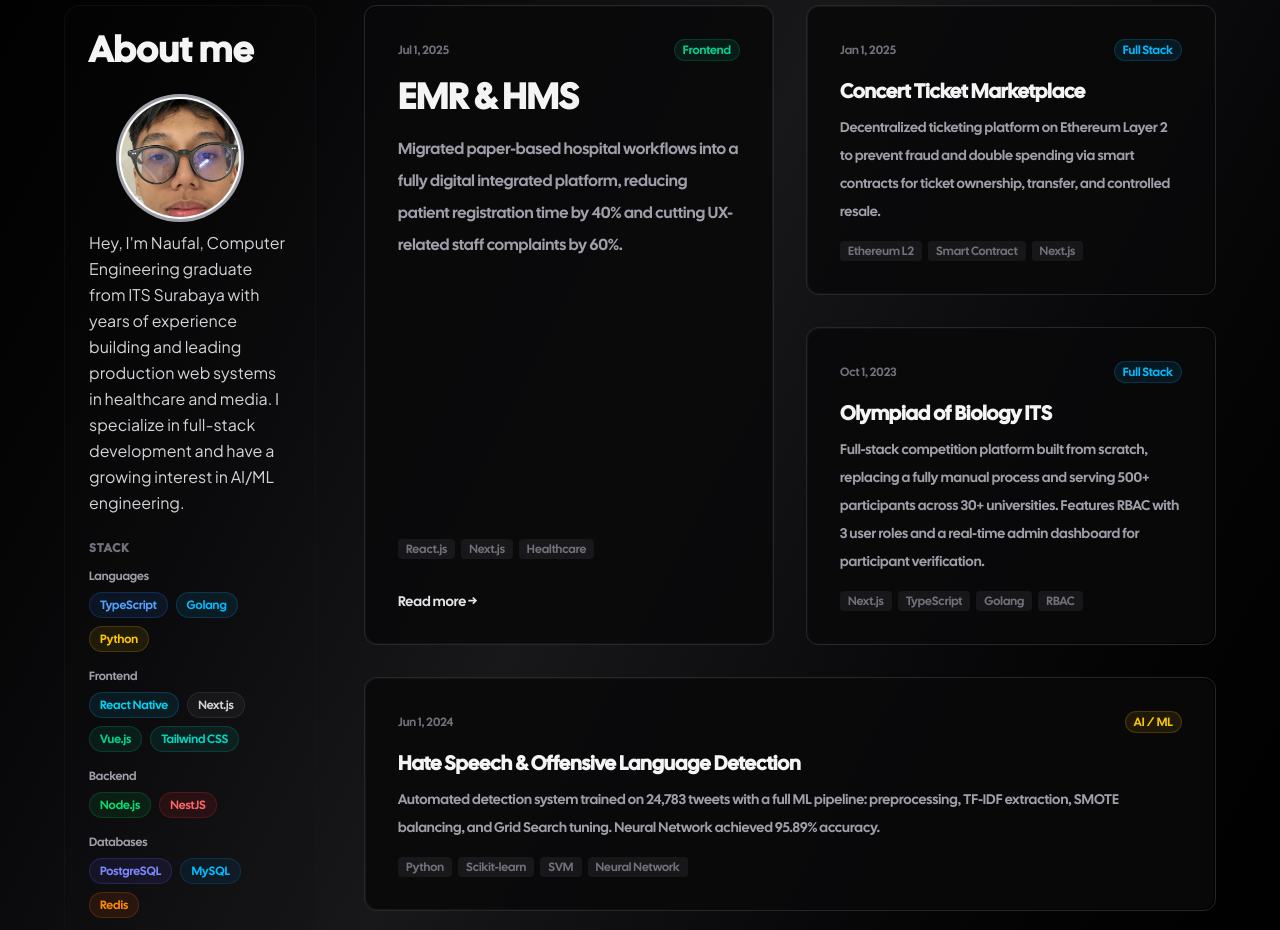
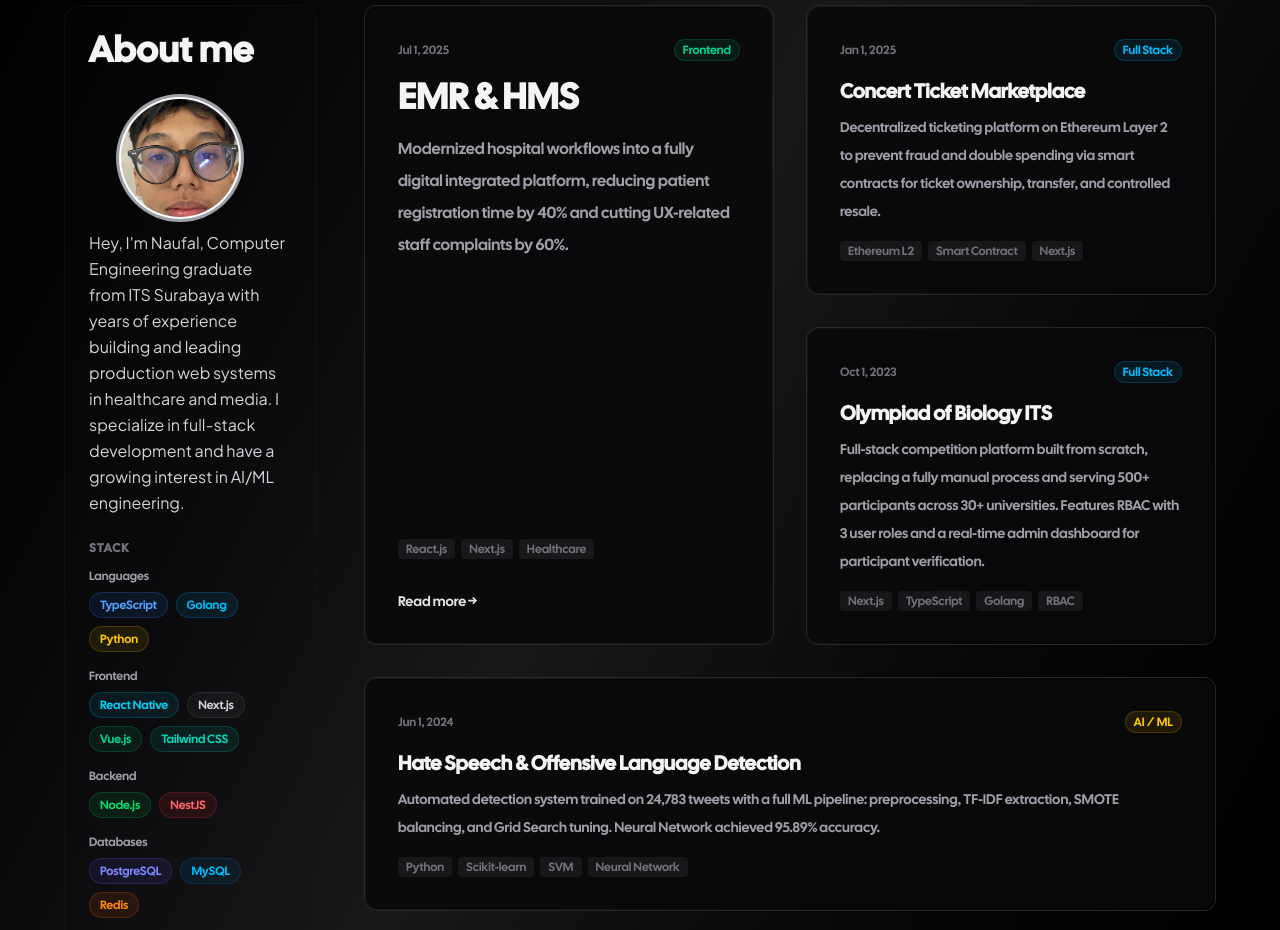
Before and after one commit to naufalrafianto/naufalrafianto, a Next.js app: page / in a window 1280 px wide. Shown: the part 860-1790 px from the top of the page. Built offline with nearby package versions, Linux system fonts and the light colour scheme.

Commit message:
fix: project

```diff
--- a/src/components/Project.tsx
+++ b/src/components/Project.tsx
@@ -6,7 +6,7 @@ const projects = [
         slug: "emr-hms",
         title: "EMR & HMS",
         description:
-            "Migrated paper-based hospital workflows into a fully digital integrated platform, reducing patient registration time by 40% and cutting UX-related staff complaints by 60%.",
+            "Modernized hospital workflows into a fully digital integrated platform, reducing patient registration time by 40% and cutting UX-related staff complaints by 60%.",
         date: "2025-07-01",
         tags: ["React.js", "Next.js", "Healthcare"],
         category: "Frontend",
```
